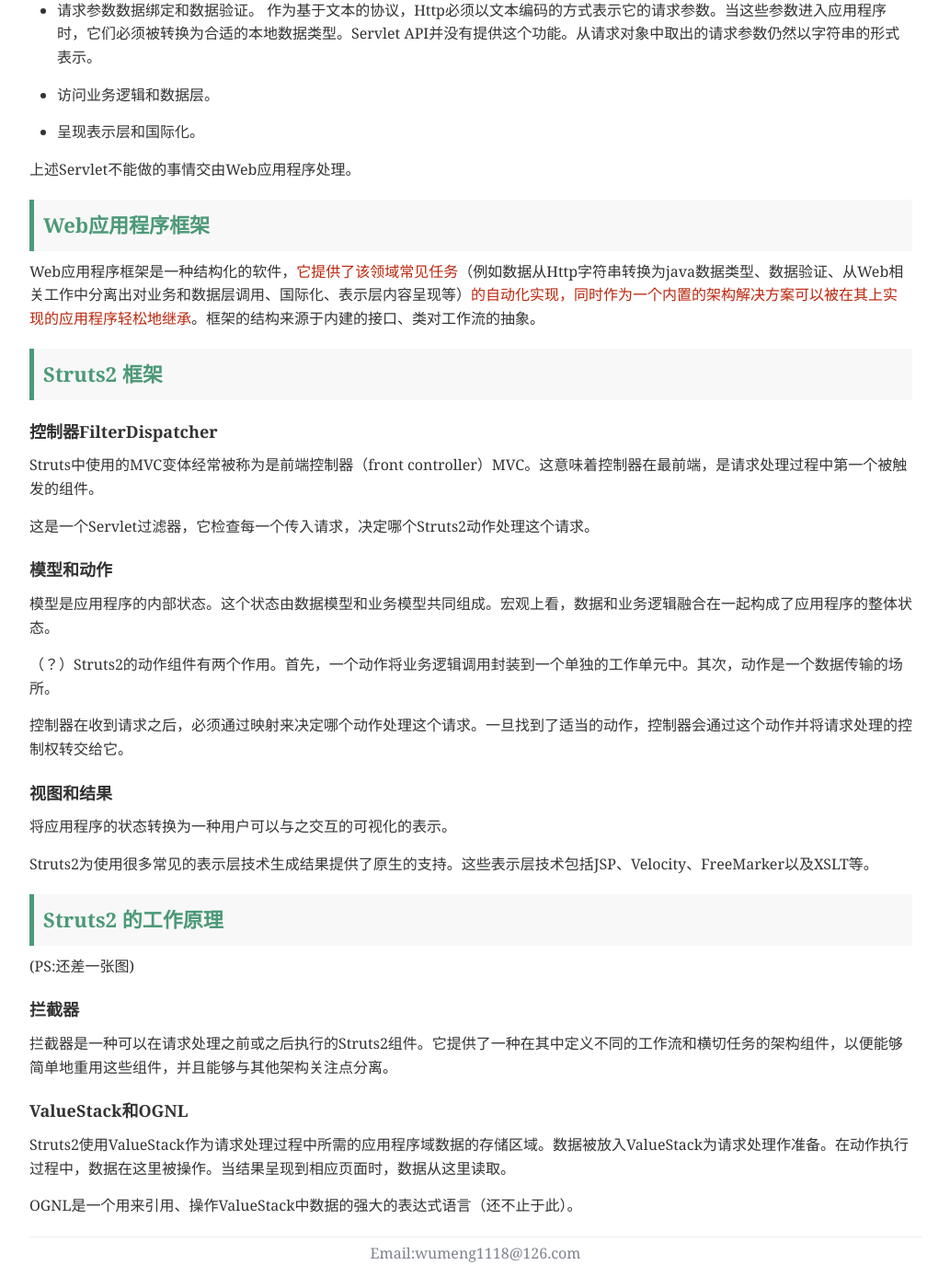
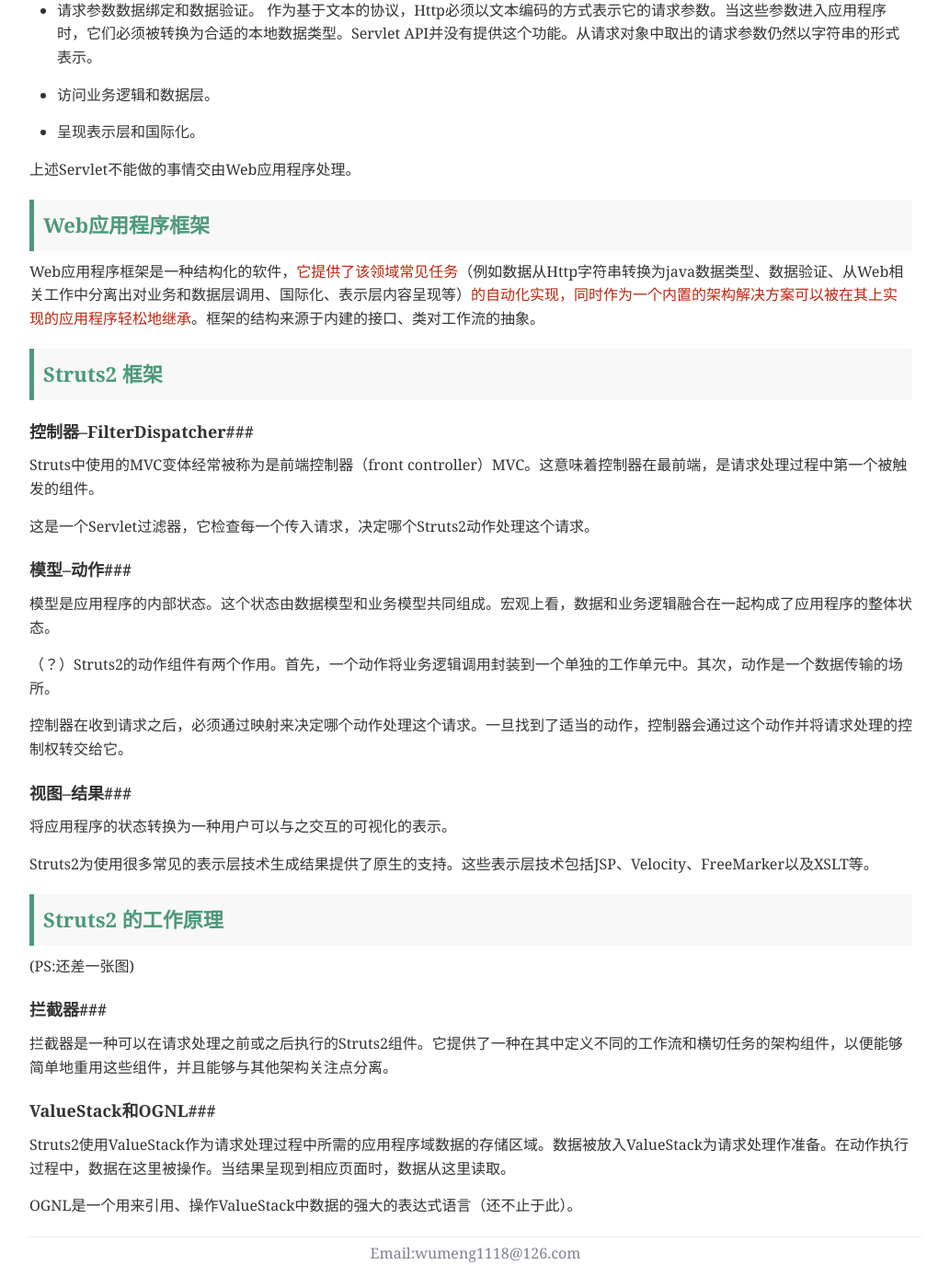
Before and after one commit to Qing-Shuang/Bird, a Jekyll site: the page built from _posts/Struts/2014-04-27-Struts1-basicConcepts.md, in a window 1280 px wide and 1400 px high, scrolled down 1028 px. Shown: the whole window at 92% size, without its empty margins (128-1161 px from the left). Built offline with Jekyll 4.4.1, drawn with Linux system fonts in a browser that asks for light colours; Markdown is read by kramdown in place of the engine named in the settings.

Commit message:
Update 2014-04-27-Struts1-basicConcepts.md

```diff
--- a/_posts/Struts/2014-04-27-Struts1-basicConcepts.md
+++ b/_posts/Struts/2014-04-27-Struts1-basicConcepts.md
@@ -41,13 +41,13 @@
 
 ## Struts2 框架 ##
 
-### 控制器FilterDispatcher ###
+###控制器--FilterDispatcher###
 
 Struts中使用的MVC变体经常被称为是前端控制器（front controller）MVC。这意味着控制器在最前端，是请求处理过程中第一个被触发的组件。
 
 这是一个Servlet过滤器，它检查每一个传入请求，决定哪个Struts2动作处理这个请求。
 
-### 模型和动作 ###
+###模型--动作###
 
 模型是应用程序的内部状态。这个状态由数据模型和业务模型共同组成。宏观上看，数据和业务逻辑融合在一起构成了应用程序的整体状态。
 
@@ -55,7 +55,7 @@
 
 控制器在收到请求之后，必须通过映射来决定哪个动作处理这个请求。一旦找到了适当的动作，控制器会通过这个动作并将请求处理的控制权转交给它。
 
-### 视图和结果 ###
+###视图--结果###
 
 将应用程序的状态转换为一种用户可以与之交互的可视化的表示。
 
@@ -65,11 +65,11 @@
 
 (PS:还差一张图)
 
-### 拦截器 ###
+###拦截器###
 
 拦截器是一种可以在请求处理之前或之后执行的Struts2组件。它提供了一种在其中定义不同的工作流和横切任务的架构组件，以便能够简单地重用这些组件，并且能够与其他架构关注点分离。
 
-### ValueStack和OGNL ###
+###ValueStack和OGNL###
 
 Struts2使用ValueStack作为请求处理过程中所需的应用程序域数据的存储区域。数据被放入ValueStack为请求处理作准备。在动作执行过程中，数据在这里被操作。当结果呈现到相应页面时，数据从这里读取。
 
```
